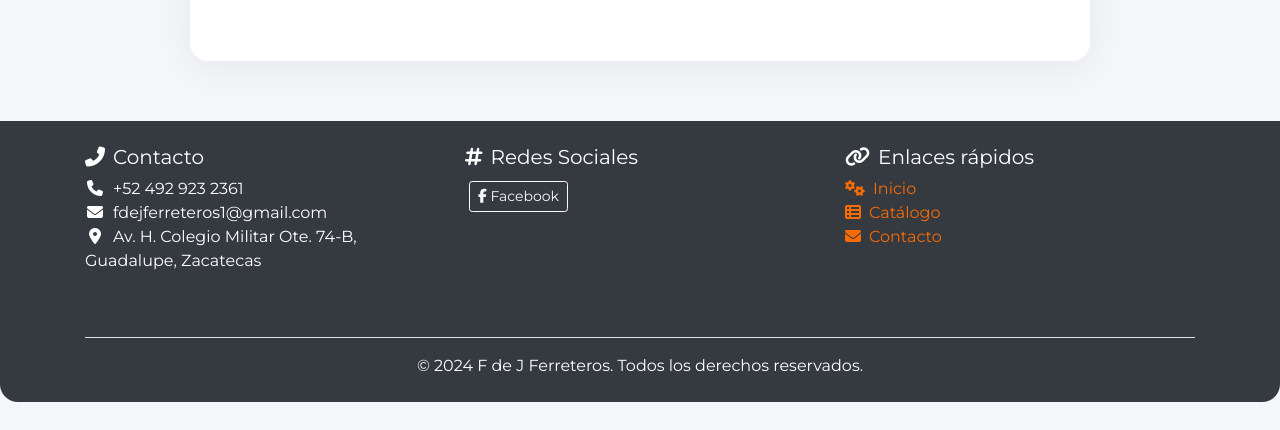
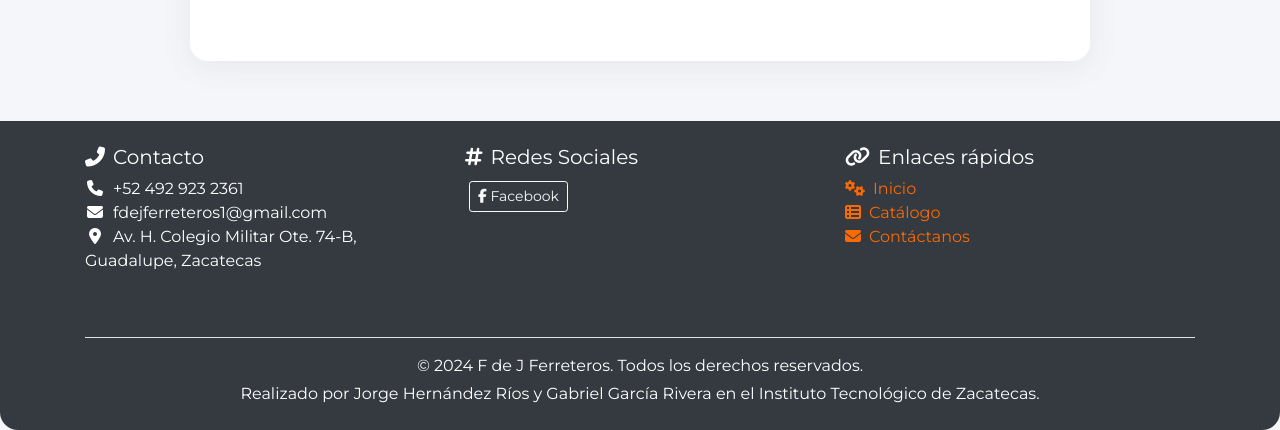
Before and after one commit to JorgeHr35/F-de-J-Ferreteros, a website: page contactanos.html in a window 1280 px wide. Shown: the part 595-1025 px from the top of the page. Before the commit the page ends 997 px from the top, so only its background shows below. Drawn offline with nearby package versions, Linux system fonts and the light colour scheme.

Commit message:
Update contactanos.html

```diff
--- a/contactanos.html
+++ b/contactanos.html
@@ -131,7 +131,6 @@
    <footer class="bg-dark text-white py-4">
   <div class="container">
     <div class="row">
-                <!-- Contacto -->
       <div class="col-lg-4 mb-4">
         <h3 class="h5"><i class="fas fa-phone-alt mr-2"></i>Contacto</h3>
         <ul class="list-unstyled">
@@ -140,28 +139,26 @@
           <li><i class="fas fa-map-marker-alt fa-fw mr-2"></i>Av. H. Colegio Militar Ote. 74-B, Guadalupe, Zacatecas</li>
         </ul>
       </div>
-                <!-- Redes Sociales -->
       <div class="col-lg-4 mb-4">
         <h3 class="h5"><i class="fas fa-hashtag mr-2"></i>Redes Sociales</h3>
         <div class="social-links">
-                        <a href="https://www.facebook.com/profile.php?id=61558526591289"
-                           class="btn btn-outline-light btn-sm m-1" target="_blank" rel="noopener">
+          <a href="https://www.facebook.com/profile.php?id=61558526591289" class="btn btn-outline-light btn-sm m-1" target="_blank" rel="noopener">
             <i class="fab fa-facebook-f"></i> Facebook
           </a>
         </div>
       </div>
-                <!-- Enlaces rápidos -->
       <div class="col-lg-4 mb-4">
         <h3 class="h5"><i class="fas fa-link mr-2"></i>Enlaces rápidos</h3>
         <ul class="list-unstyled">
           <li><a href="index.html" class="footer-link"><i class="fas fa-cogs mr-2"></i>Inicio</a></li>
           <li><a href="catalogo.html" class="footer-link"><i class="fas fa-th-list mr-2"></i>Catálogo</a></li>
-                        <li><a href="contactanos.html" class="footer-link"><i class="fas fa-envelope mr-2"></i>Contacto</a></li>
+          <li><a href="contactanos.html" class="footer-link"><i class="fas fa-envelope mr-2"></i>Contáctanos</a></li>
         </ul>
       </div>
     </div>
     <div class="text-center mt-4 pt-3 border-top">
-                <p class="mb-0">&copy; 2024 F de J Ferreteros. Todos los derechos reservados.</p>
+      <p class="mb-1">&copy; 2024 F de J Ferreteros. Todos los derechos reservados.</p>
+      <p class="mb-0">Realizado por Jorge Hernández Ríos y Gabriel García Rivera en el Instituto Tecnológico de Zacatecas.</p>
     </div>
   </div>
 </footer>
```
Lines whose indentation alone changed are shown as unchanged.
